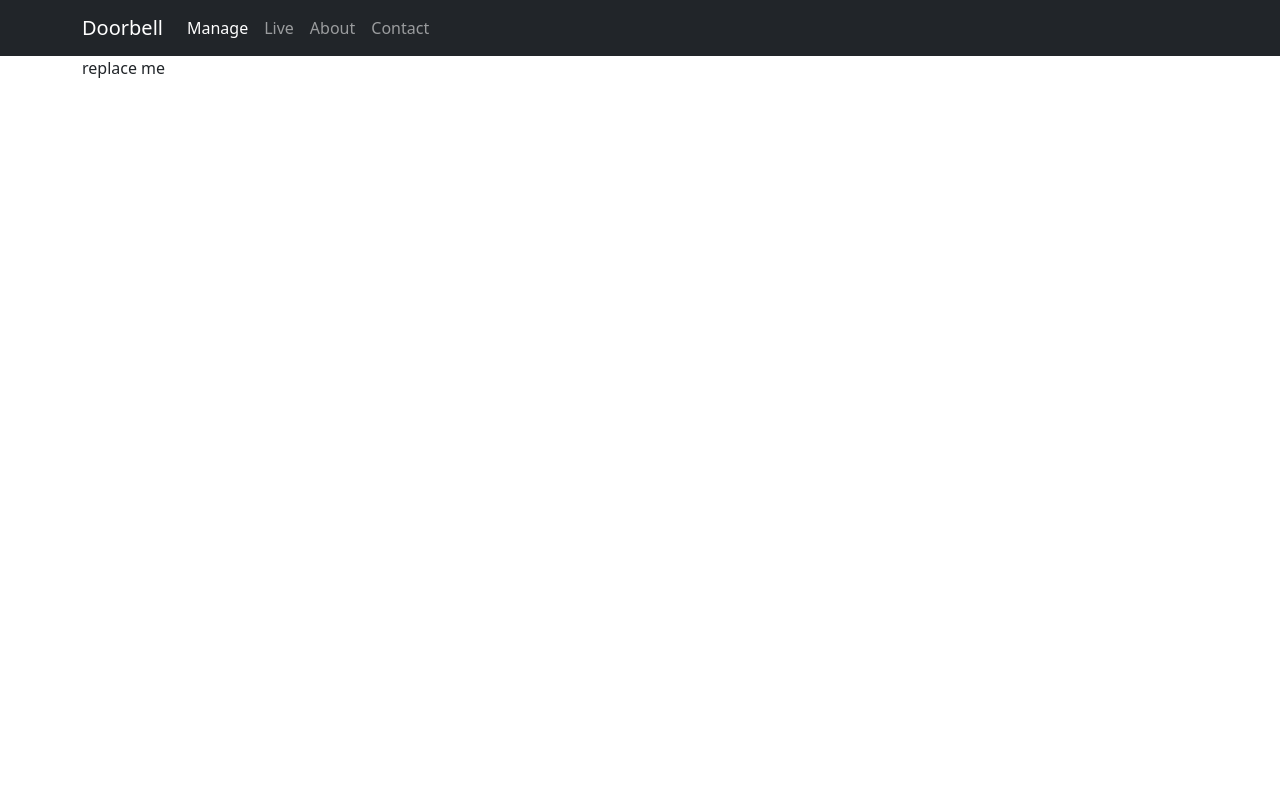
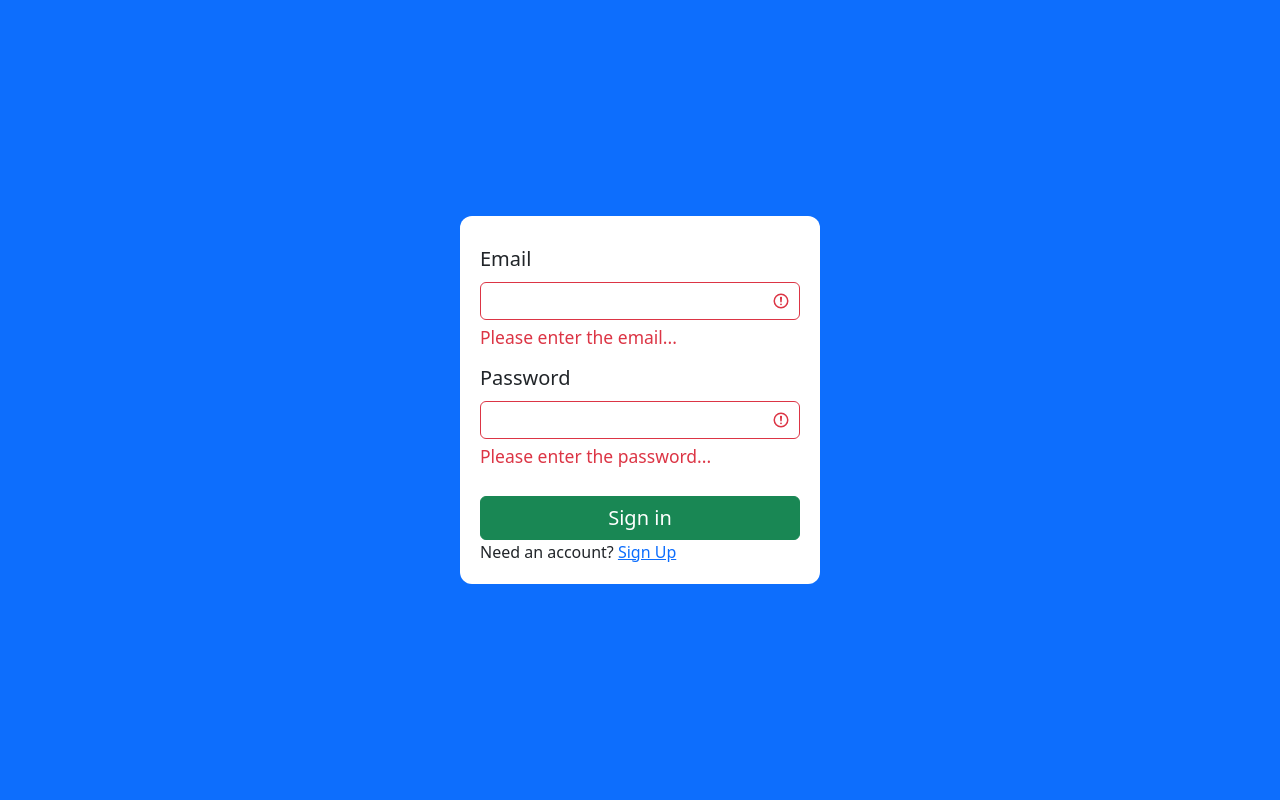
Before and after one commit to caominhtri1122001/PBL5, a Django app: page / in a window 1280 px wide. Run offline with Django 4.2, Linux system fonts and the light colour scheme.

Commit message:
log in and register

```diff
--- /dev/null
+++ b/doorbell/templates/login.html
@@ -0,0 +1,41 @@
+<!DOCTYPE html>
+<html lang="en">
+{% load static %}
+<head>
+    <meta charset="UTF-8">
+    <title>Login</title>
+    <link href="https://cdn.jsdelivr.net/npm/bootstrap@5.2.0-beta1/dist/css/bootstrap.min.css" rel="stylesheet"
+          integrity="sha384-0evHe/X+R7YkIZDRvuzKMRqM+OrBnVFBL6DOitfPri4tjfHxaWutUpFmBp4vmVor"
+          crossorigin="anonymous">
+    <link rel="stylesheet" type="text/css" href="{% static 'css/login.css' %}">
+</head>
+<body>
+    {% csrf_token %}
+    <div class="login">
+        <h2>{{error}}</h2>
+        <form action="" method="POST" class="needs-validation">
+            {% csrf_token %}
+            <div class="form-group was-validated">
+                <label class="form-label" for="username">Email</label>
+                <input class="form-control" type="text" name="username" required>
+                <div class="invalid-feedback">
+                    Please enter the email...
+                </div>
+            </div>
+
+            <div class="form-group was-validated">
+                <label class="form-label" for="password">Password</label>
+                <input class="form-control" type="password" name="password" required>
+                <div class="invalid-feedback">
+                    Please enter the password...
+                </div>
+            </div>
+
+            <input class="btn btn-success w-100" type="submit" value="Sign in">
+        </form>
+        <div className='w-100 text-center mt-2'>
+            Need an account? <a href="/register">Sign Up</a>
+        </div>
+    </div>
+</body>
+</html>
--- a/doorbell/templates/navbar.html
+++ b/doorbell/templates/navbar.html
@@ -9,7 +9,7 @@
 </head>
 <body>
 <nav class="navbar navbar-expand-lg navbar-dark bg-dark">
-    <div class="container"><a class="navbar-brand" href="/">Doorbell</a>
+    <div class="container"><a class="navbar-brand" href="/home">Doorbell</a>
         <button
                 class="navbar-toggler"
                 type="button"
--- a/doorbell/urls.py
+++ b/doorbell/urls.py
@@ -3,7 +3,9 @@ from django.urls import path
 from . import views
 
 urlpatterns = [
-    path('',views.home_view, name="home"),
+    path('', views.login_view, name="login"),
+    path('home/',views.home_view, name="home"),
     path('manage/',views.manage_view, name="manage"),
     path('<str:name>/delete', views.delete_view, name="delete"),
+    path('register/', views.register_view, name="register"),
 ]
--- a/doorbell/views.py
+++ b/doorbell/views.py
@@ -20,17 +20,8 @@ database=firebase.database()
 
 # Create your views here.
 def home_view(request):
-    # name = database.child('IMG').child('Manual_2022-06-26T02:24:28Z').child('downloadURL').get().val()
-    # all = database.child('IMG').get().val()
-    # print(type(all))
-    # list = []
-    # for key, value in all.items():
-    #     print(key, value)
-    #     print(value['downloadURL'])
-    #     cc = GuestImage(name=key, image=value['downloadURL'], date=value['time'])
-    #     list.append(cc)
     context = {
-        # 'list':list,
+
     }
     return render(request, 'index.html', context)
 
@@ -60,3 +51,37 @@ def delete_view(request, name):
         'guest':name
     }
     return render(request, 'delete.html', context)
+
+def login_view(request):
+    context = {
+
+    }
+    if request.method == "POST":
+        user = request.POST['username']
+        password = request.POST['password']
+        try:
+            guest = authe.sign_in_with_email_and_password(user, password)
+            return redirect('home')
+        except:
+            context = {
+                'error':'The password or email is incorrect.'
+            }
+    return render(request, 'login.html', context)
+
+def register_view(request):
+    context = {
+
+    }
+    if request.method == "POST":
+        user = request.POST['username']
+        password = request.POST['password']
+        conPassword = request.POST['confirmPassword']
+        if ( password == conPassword):
+            user = authe.create_user_with_email_and_password(user, password)
+            return redirect('home')
+        else:
+            context = {
+                'error':'The password does not match.'
+            }
+
+    return render(request, 'register.html', context)
--- a/pbl5/settings.py
+++ b/pbl5/settings.py
@@ -11,6 +11,7 @@ https://docs.djangoproject.com/en/4.0/ref/settings/
 """
 
 from pathlib import Path
+import os
 
 # Build paths inside the project like this: BASE_DIR / 'subdir'.
 BASE_DIR = Path(__file__).resolve().parent.parent
@@ -120,6 +121,10 @@ USE_TZ = True
 
 STATIC_URL = 'static/'
 
+STATICFILES_DIRS = [
+    os.path.join(BASE_DIR, 'static')
+]
+
 # Default primary key field type
 # https://docs.djangoproject.com/en/4.0/ref/settings/#default-auto-field
 
--- /dev/null
+++ b/static/css/login.css
@@ -0,0 +1,34 @@
+* {
+    margin: 0;
+    padding: 0;
+    box-sizing: border-box;
+}
+
+body {
+    height: 100vh;
+    display: flex;
+    align-items: center;
+    justify-content: center;
+    background: #0d6efd;
+}
+
+.login {
+    width: 360px;
+    height: min-content;
+    padding: 20px;
+    border-radius: 12px;
+    background: #ffffff;
+}
+
+.login form {
+    font-size: 20px;
+}
+
+.login form .form-group {
+    margin-bottom: 12px;
+}
+
+.login form input[type="submit"] {
+    font-size: 20px;
+    margin-top: 15px;
+}
```
Also changed, not shown: doorbell/templates/register.html (added, +49 -0 lines).
